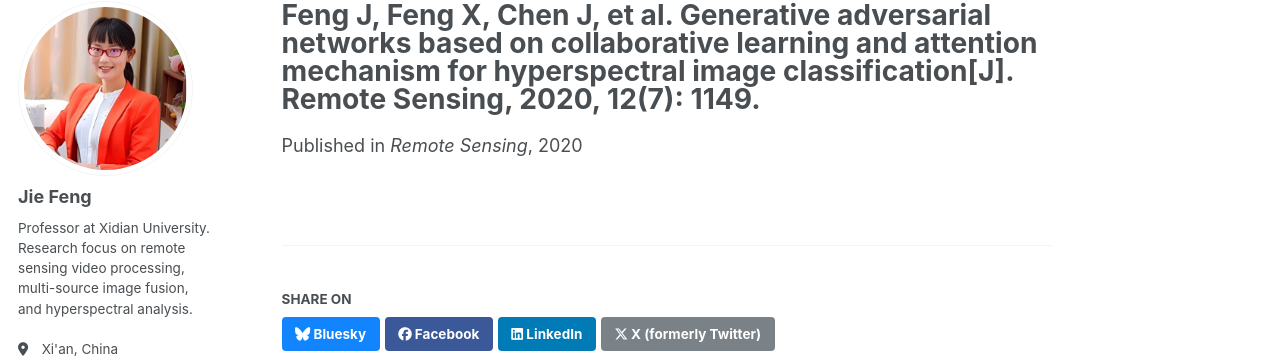
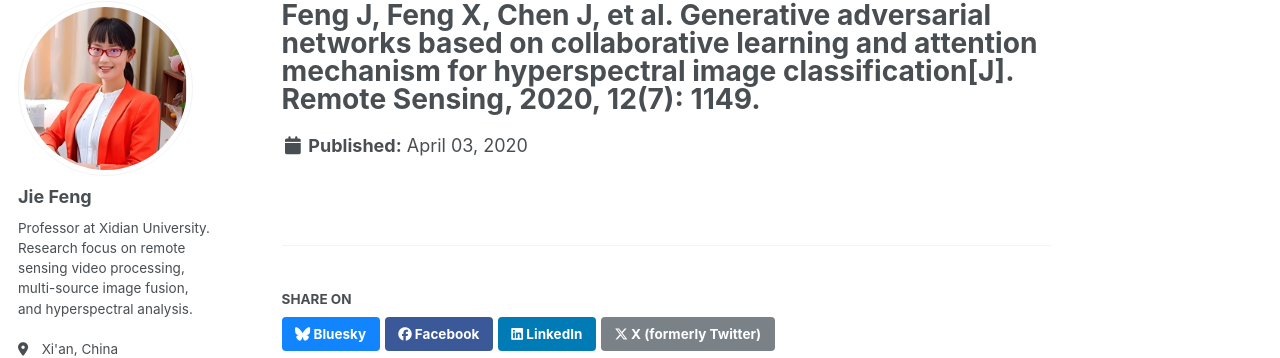
Before and after one commit to jiefeng0109/jiefeng0109.github.io, a Jekyll site: the page built from _publications/2020-04-03-paper-title-number-18.md, in a window 1280 px wide and 944 px high. Shown: the part 98-456 px from the top of the window. Built offline with Jekyll 4.4.1, drawn with Linux system fonts in a browser that asks for light colours; some web fonts are replaced; a script that is not in the unit is left out; part of the change alters nothing that is shown.

Commit message:
Update 2020-04-03-paper-title-number-18.md

```diff
--- a/_publications/2020-04-03-paper-title-number-18.md
+++ b/_publications/2020-04-03-paper-title-number-18.md
@@ -2,7 +2,4 @@
 title: "Feng J, Feng X, Chen J, et al. Generative adversarial networks based on collaborative learning and attention mechanism for hyperspectral image classification[J]. Remote Sensing, 2020, 12(7): 1149."
 collection: publications
 category: manuscripts
-permalink: /publication/2020-04-03-paper-title-number-18
-date: 2020-04-03
-venue: 'Remote Sensing'
 ---
```
